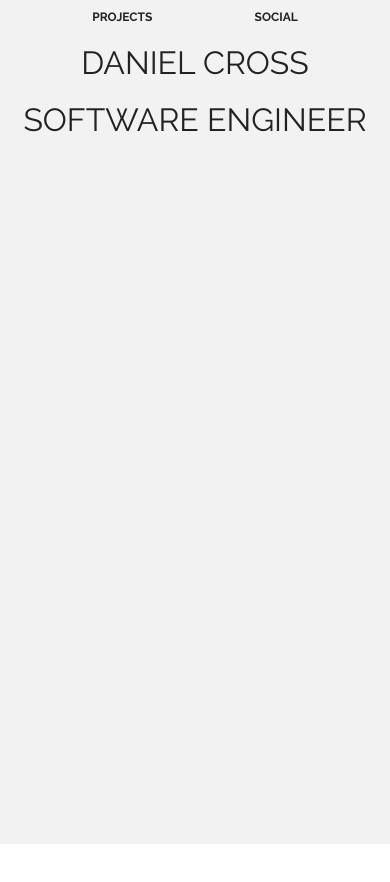
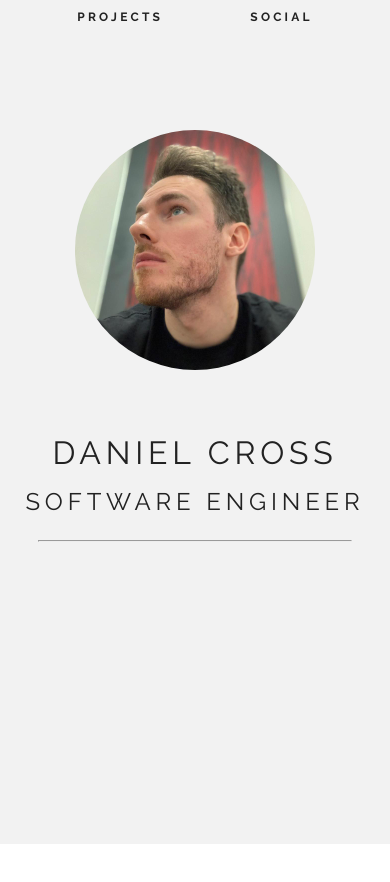
Before and after one commit to Daniel-Cross/portfoliov3, a React (Create React App) app: page / in a window 390 px wide. Shown: the top 882 px of the page. Before the commit the page ends 844 px from the top, so only its background shows below. Built offline with nearby package versions, Linux system fonts and the light colour scheme.

Commit message:
added media breakpoint constants

```diff
--- a/public/index.html
+++ b/public/index.html
@@ -13,7 +13,7 @@
       href="https://fonts.googleapis.com/css?family=Raleway:400,700&display=swap"
       rel="stylesheet"
     />
-    <title>DANIEL CROSS</title>
+    <title>D A N I E L C R O S S</title>
   </head>
   <body>
     <div id="root"></div>
--- a/src/components/Header.js
+++ b/src/components/Header.js
@@ -1,6 +1,7 @@
 import React from "react";
 import Navbar from "./Navbar";
 import styled from "styled-components";
+import headshot from "../assets/headshot.jpg";
 
 const HeaderContainer = styled.div`
   background: #f2f2f2;
@@ -11,13 +12,35 @@ const LogoContainer = styled.span`
   display: flex;
   flex-direction: column;
   align-items: center;
+  justify-content: start;
+  min-height: 100vh;
+  padding: 6rem 0 1rem 0;
 `;
 
-const NavLogo = styled.h1`
-  padding: 10px;
+const HeroName = styled.h1`
+  padding: 4rem 1rem 0.5rem 1rem;
   margin: 0;
   font-weight: 400;
-  font-size: 32px;
+  font-size: 2rem;
+  letter-spacing: 0.3rem;
+`;
+
+const HeroSub = styled.h2`
+  padding: 0.5rem 1rem 1rem 1rem;
+  margin: 0;
+  font-weight: 400;
+  font-size: 1.5rem;
+  letter-spacing: 0.3rem;
+`;
+
+const HeroDivide = styled.hr`
+  width: 80%;
+`;
+
+const HeroImage = styled.img`
+  height: 15em;
+  width: 15em;
+  border-radius: 50%;
 `;
 
 const Header = () => {
@@ -26,8 +49,10 @@ const Header = () => {
       <HeaderContainer>
         <Navbar />
         <LogoContainer>
-          <NavLogo>DANIEL CROSS</NavLogo>
-          <NavLogo>SOFTWARE ENGINEER</NavLogo>
+          <HeroImage src={headshot} />
+          <HeroName>DANIEL CROSS</HeroName>
+          <HeroSub>SOFTWARE ENGINEER</HeroSub>
+          <HeroDivide />
         </LogoContainer>
       </HeaderContainer>
     </>
--- a/src/components/Navbar.js
+++ b/src/components/Navbar.js
@@ -12,6 +12,7 @@ const NavLink = styled.p`
   margin: 0;
   font-size: 12px;
   font-weight: 800;
+  letter-spacing: 0.2rem;
 `;
 
 const Navbar = props => {
```
Also changed, not shown: src/Theme.js (+10 -15 lines), src/assets/headshot.jpg (added).
